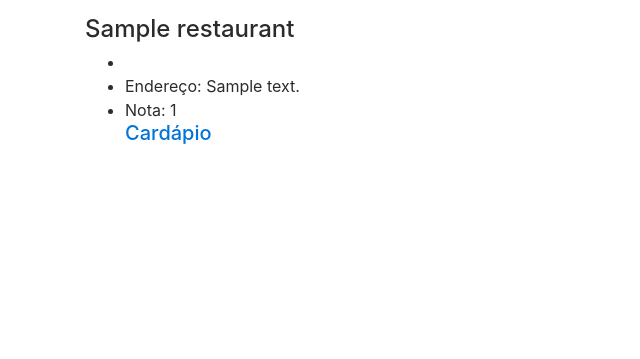
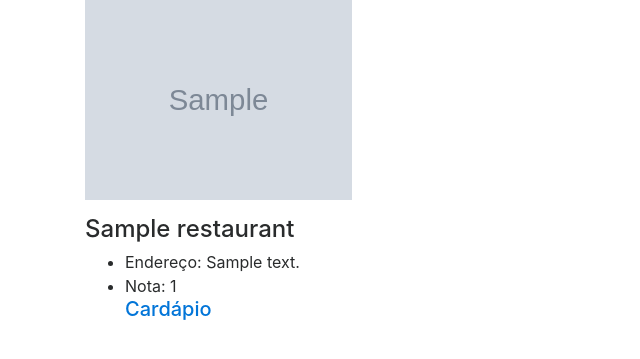
Before and after one commit to felipe-a-holanda/eveggie, a Django app: page /restaurants/ in a window 1280 px wide. Shown: the part 56-415 px from the top of the page, without its empty margins (0-640 px from the left). Run offline with Django 3.2, Linux system fonts and the light colour scheme; tables that the repository leaves empty hold one stand-in row (values such as "Sample post"); grey boxes marked "Sample" are stand-in pictures; some libraries are stand-ins or nearby versions.

Commit message:
Add restaurant picture

```diff
--- a/eveggie/templates/restaurants/restaurant_list.html
+++ b/eveggie/templates/restaurants/restaurant_list.html
@@ -2,12 +2,13 @@
 
 {% block content %}
  {% for restaurant in object_list %}
+<img src="{{ restaurant.picture.url }}" height="200">
   <p>
     <h4>{{ restaurant.name }}</h4>
 
 
 <ul>
-  <li>{{ restaurant.cuisine }}</a></li>
+
   <li>Endereço: {{ restaurant.address }}</li>
   <li>Nota: {{ restaurant.votes }}</li>
 
```
